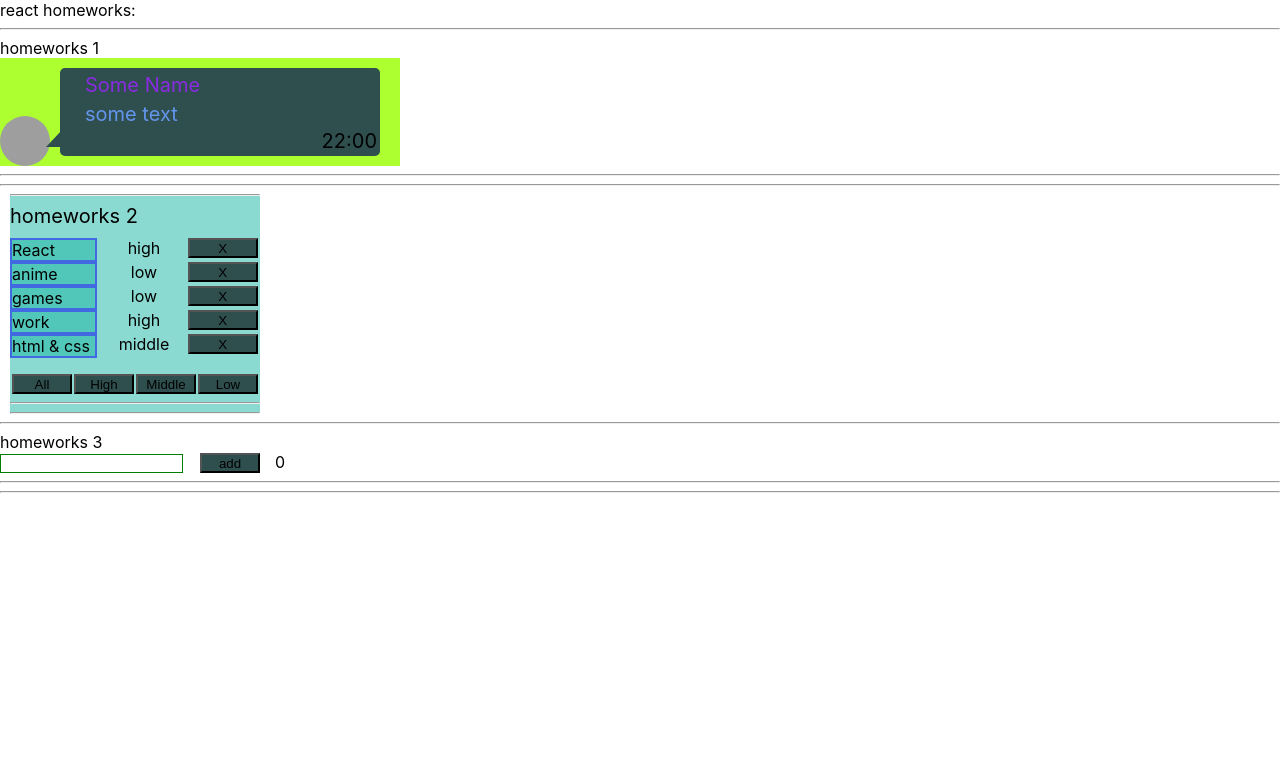
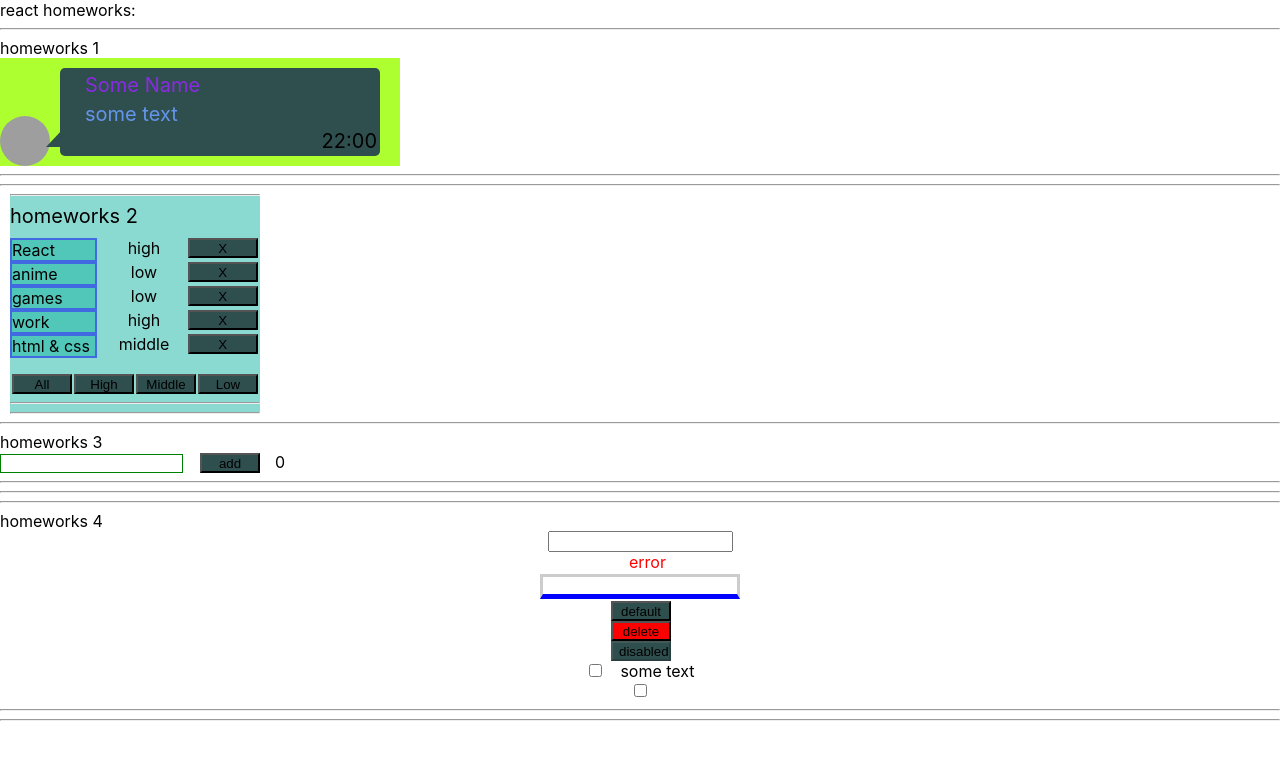
Before and after one commit to EvgeniyCvirko/it-incubator-HomeWork-Ignat, a React (Create React App) app: page / in a window 1280 px wide. Shown: the top 760 px of the page. Built offline with nearby package versions, Linux system fonts and the light colour scheme; grey boxes are pictures that could not be loaded.

Commit message:
finish css Input

```diff
--- a/src/p1-main/m1-ui/u1-app/App.tsx
+++ b/src/p1-main/m1-ui/u1-app/App.tsx
@@ -1,8 +1,9 @@
 import React from 'react'
 import s from './App.module.css'
-import HW1 from '../../../p2-homeworks/h1/HW1'
-import HW2 from '../../../p2-homeworks/h2/HW2'
+import HW1 from '../../../p2-homeworks/h1/HW1';
+import HW2 from '../../../p2-homeworks/h2/HW2';
 import HW3 from "../../../p2-homeworks/h3/HW3";
+import HW4 from "../../../p2-homeworks/h4/HW4";
 function App() {
     return (
         <div className={s.App}>
@@ -10,7 +11,7 @@ function App() {
             <HW1/>
             <HW2/>
             <HW3/>
-            {/*<HW4/>*/}
+            <HW4/>
             {/*<HW5/>*/}
 
         </div>
--- a/src/p2-homeworks/h4/common/c1-SuperInputText/SuperInputText.module.css
+++ b/src/p2-homeworks/h4/common/c1-SuperInputText/SuperInputText.module.css
@@ -1,10 +1,17 @@
 .superInput {
-
+    width: 200px;
+    padding: 1px 2px;
+    margin: 2px 0;
+    box-sizing: border-box;
+    border: 3px solid #ccc;
+    -webkit-transition: 0.5s;
+    transition: 0.5s;
+    outline: none;
 }
-
+.superInput:focus {
+    border: 3px solid #555;
+}
 .errorInput {
-    border: 3px solid lime;
-    background: red;
 }
 
 .error {
--- a/src/p2-homeworks/h4/common/c1-SuperInputText/SuperInputText.tsx
+++ b/src/p2-homeworks/h4/common/c1-SuperInputText/SuperInputText.tsx
@@ -39,7 +39,7 @@ const SuperInputText: React.FC<SuperInputTextPropsType> = (
     }
 
     const finalSpanClassName = `${s.error} ${spanClassName ? spanClassName : ''}`
-    const finalInputClassName = `${s.errorInput} ${className}` // need to fix with (?:) and s.superInput
+    const finalInputClassName = `${s.errorInput} ${error ? s.errorInput : s.superInput} ${className}` // need to fix with (?:) and s.superInput
 
     return (
         <>
```
